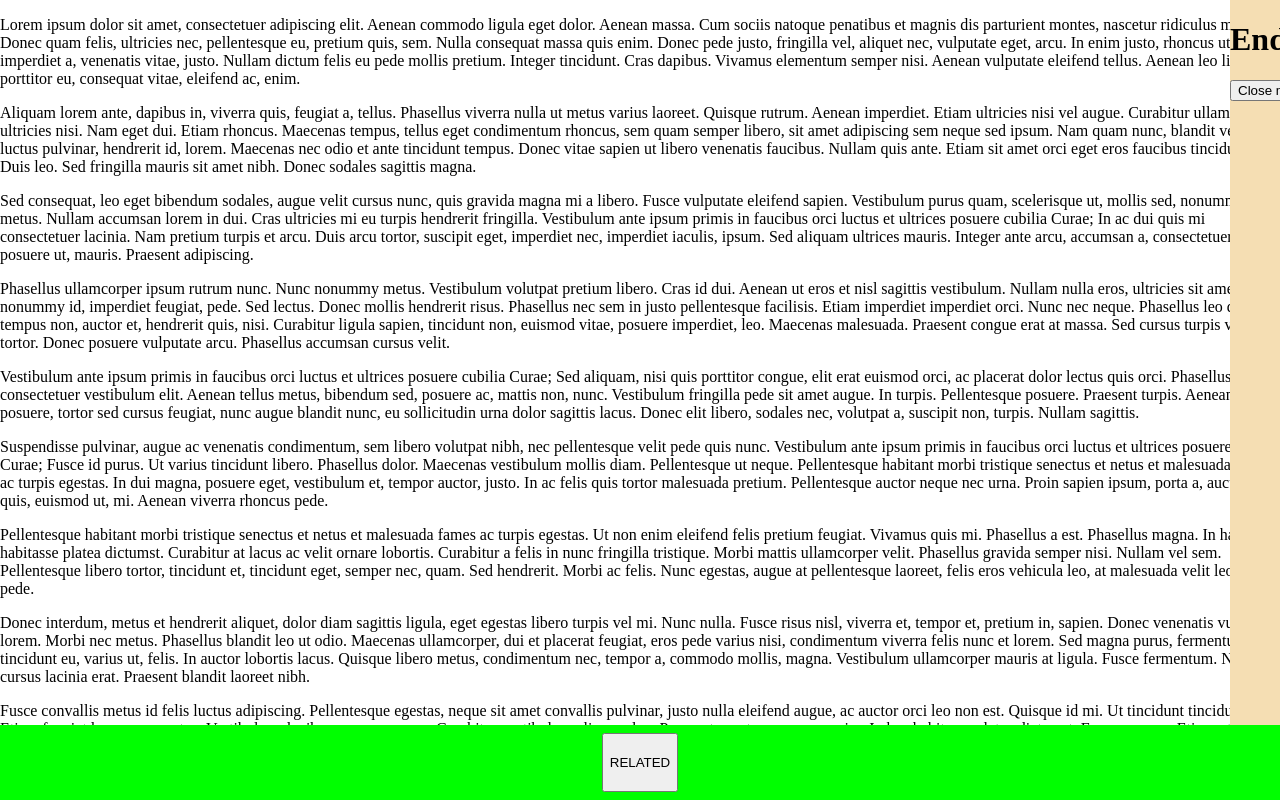
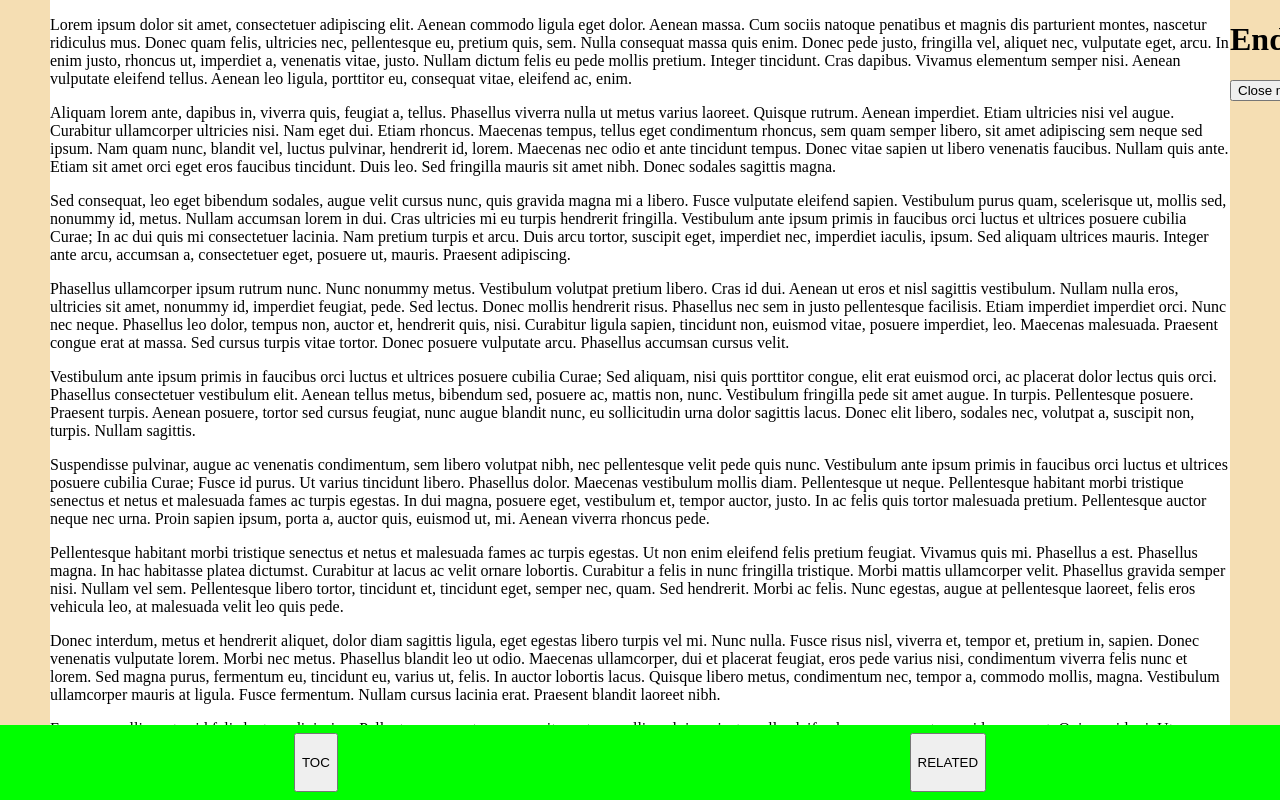
Before and after one commit to dreiv/ng-drawer, an Angular app: page / in a window 1280 px wide. Built offline with nearby package versions, Linux system fonts and the light colour scheme.

Commit message:
looks nice :)

```diff
--- a/src/app/app.component.html
+++ b/src/app/app.component.html
@@ -1,9 +1,9 @@
 <app-drawer-container #drawer>
-  <!--<app-drawer #spStart [docked]="shouldDock">-->
-  <!--<h1>Start Panel</h1>-->
+  <app-drawer #spStart [docked]="shouldDock">
+    <h1>Start Panel</h1>
 
-  <!--<button (click)="spStart.close()">Close me</button>-->
-  <!--</app-drawer>-->
+    <button (click)="spStart.close()">Close me</button>
+  </app-drawer>
 
   <app-drawer #spEnd [position]="'end'" [docked]="shouldDock">
     <h1>End Panel</h1>
@@ -146,6 +146,6 @@
 </app-drawer-container>
 
 <footer>
-  <!--<button (click)="spStart.toggle()">TOC</button>-->
+  <button (click)="spStart.toggle()">TOC</button>
   <button (click)="spEnd.toggle()">RELATED</button>
 </footer>
--- a/src/app/modules/drawer/components/drawer-container/drawer-container.component.html
+++ b/src/app/modules/drawer/components/drawer-container/drawer-container.component.html
@@ -1,4 +1,4 @@
 <ng-content select="app-drawer"></ng-content>
-<div [ngStyle]="contentStyle">
+<div class="content" [ngStyle]="contentStyle">
   <ng-content></ng-content>
 </div>
--- a/src/app/modules/drawer/components/drawer-container/drawer-container.component.scss
+++ b/src/app/modules/drawer/components/drawer-container/drawer-container.component.scss
@@ -5,8 +5,6 @@
   height: 100%;
   width: 100%;
   overflow: hidden;
-
-  transition: padding 0.3s cubic-bezier(0, 0, 0.3, 1);
 }
 
 .content {
@@ -16,4 +14,6 @@
   bottom: 0;
   left: 0;
   right: 0;
+
+  transition: margin 0.3s cubic-bezier(0, 0, 0.3, 1);
 }
--- a/src/app/modules/drawer/components/drawer-container/drawer-container.component.ts
+++ b/src/app/modules/drawer/components/drawer-container/drawer-container.component.ts
@@ -1,4 +1,5 @@
 import { AfterContentInit, ChangeDetectionStrategy, ChangeDetectorRef, Component, ContentChildren, QueryList } from '@angular/core';
+import { startWith } from 'rxjs/operator/startWith';
 import { DrawerComponent, DrawerPosition } from '../drawer/drawer.component';
 
 /**
@@ -36,13 +37,13 @@ export class DrawerContainerComponent implements AfterContentInit {
 
   /** Actions done on panel events. */
   private watch(drawer: DrawerComponent): void {
-    drawer.onDockedStateChange.subscribe(() => {
+    startWith.call(drawer.onDockedStateChange, null).subscribe(() => {
       switch (drawer.position) {
         case DrawerPosition.Start:
-          this.contentStyle.paddingLeft = drawer.docked ? drawer.dockedSize : 'inherit';
+          this.contentStyle.marginLeft = drawer.docked ? drawer.dockedSize : 'inherit';
           break;
         case DrawerPosition.End:
-          this.contentStyle.paddingRight = drawer.docked ? drawer.dockedSize : 'inherit';
+          this.contentStyle.marginRight = drawer.docked ? drawer.dockedSize : 'inherit';
           break;
       }
 
```
